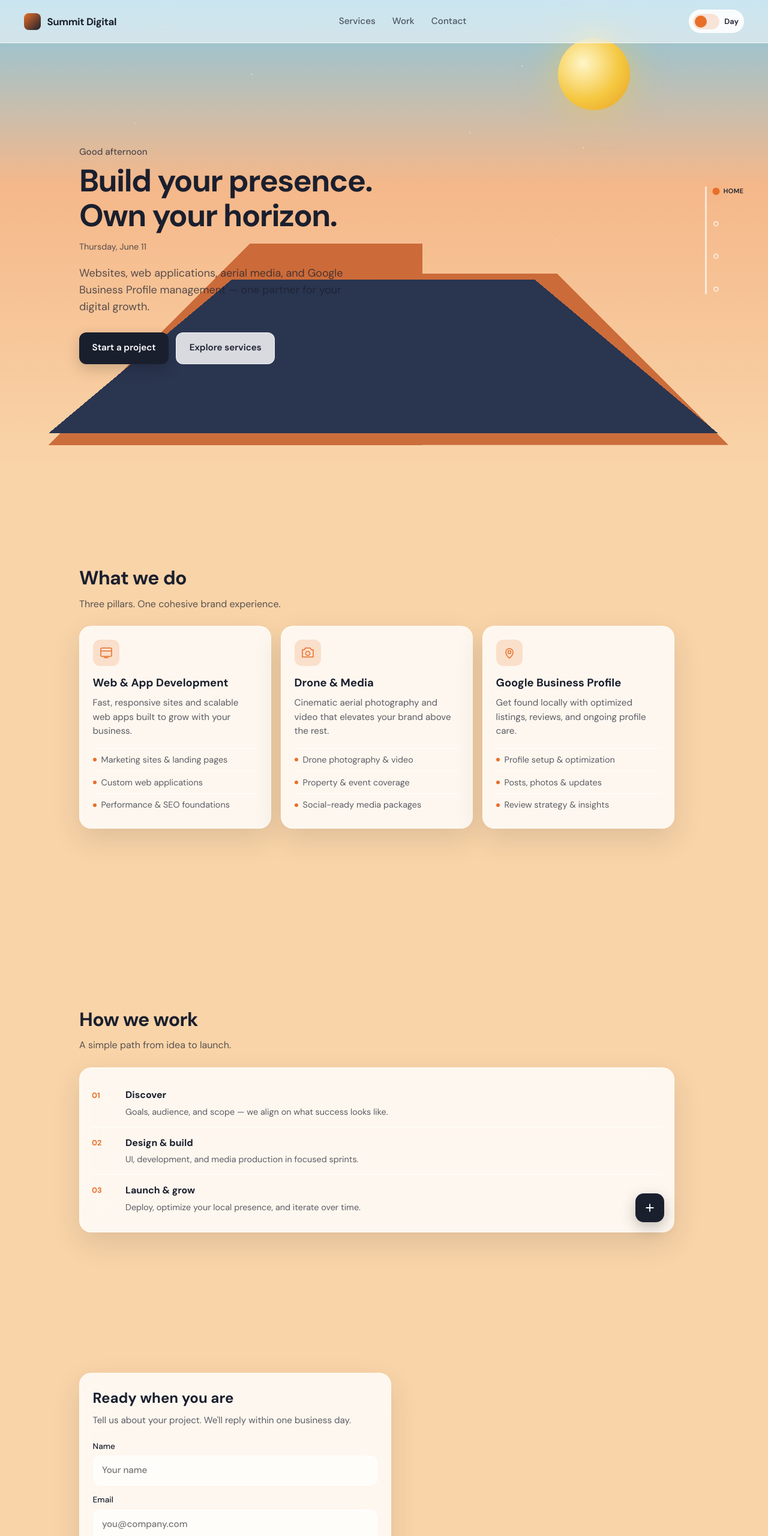
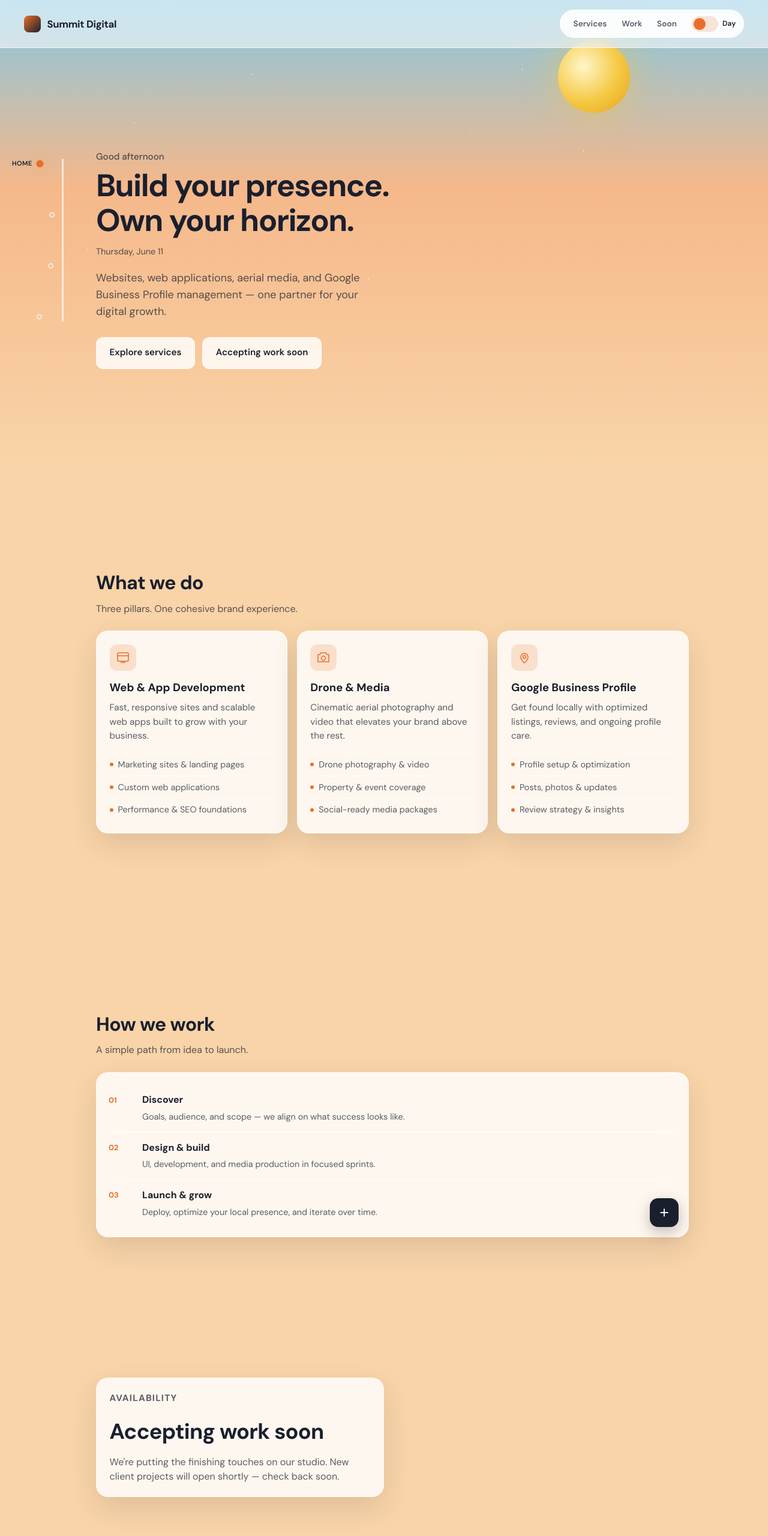
Before and after one commit to CHWEB7/Media, a website: page index.html in a window 1280 px wide. Shown: the top 2560 px of the page at 60% size. Drawn offline with Linux system fonts and the light colour scheme.

Commit message:
Remove form and mountains, regroup header nav, move scroll rail left

```diff
--- a/css/styles.css
+++ b/css/styles.css
@@ -29,8 +29,6 @@
   --sky-top: #7ec8e8;
   --sky-mid: #f5b88a;
   --sky-bottom: #f9d4a8;
-  --mountain-back: #c45c2a;
-  --mountain-front: #2a3550;
   --sun-opacity: 1;
   --moon-opacity: 0;
   --stars-opacity: 0;
@@ -52,8 +50,6 @@
   --sky-top: #12081f;
   --sky-mid: #2a1454;
   --sky-bottom: #1a0f2e;
-  --mountain-back: #2d1b5e;
-  --mountain-front: #0c0618;
   --sun-opacity: 0;
   --moon-opacity: 1;
   --stars-opacity: 1;
@@ -220,30 +216,6 @@ body {
   to { opacity: 1; transform: scale(1.02); }
 }
 
-.mountains {
-  position: absolute;
-  bottom: 0;
-  left: 0;
-  width: 100%;
-  height: 42%;
-  transition: filter var(--transition);
-  will-change: transform;
-}
-
-.mountains--back {
-  background:
-    linear-gradient(135deg, transparent 40%, var(--mountain-back) 40%) 0 100% / 55% 100% no-repeat,
-    linear-gradient(225deg, transparent 38%, var(--mountain-back) 38%) 100% 100% / 50% 85% no-repeat;
-  opacity: 0.85;
-}
-
-.mountains--front {
-  height: 32%;
-  background:
-    linear-gradient(140deg, transparent 42%, var(--mountain-front) 42%) 0 100% / 48% 100% no-repeat,
-    linear-gradient(220deg, transparent 40%, var(--mountain-front) 40%) 100% 100% / 52% 100% no-repeat;
-}
-
 /* Header */
 .site-header {
   position: sticky;
@@ -278,36 +250,59 @@ body {
   background: linear-gradient(135deg, var(--accent), var(--btn-primary-bg));
 }
 
+.header-actions {
+  display: flex;
+  align-items: center;
+  gap: 0.35rem;
+  padding: 0.3rem 0.35rem 0.3rem 0.65rem;
+  border-radius: 999px;
+  background: var(--glass-bg);
+  border: 1px solid var(--glass-border);
+  backdrop-filter: blur(12px);
+  -webkit-backdrop-filter: blur(12px);
+}
+
 .site-nav {
-  display: none;
-  gap: 1.75rem;
+  display: flex;
+  align-items: center;
+  gap: 0.15rem;
 }
 
 .site-nav a {
   color: var(--text-muted);
   text-decoration: none;
-  font-size: 0.95rem;
-  font-weight: 500;
-  transition: color 0.2s;
+  font-size: 0.8rem;
+  font-weight: 600;
+  padding: 0.4rem 0.55rem;
+  border-radius: 999px;
+  transition: color 0.2s, background 0.2s;
 }
 
-.site-nav a:hover { color: var(--text); }
+.site-nav a:hover {
+  color: var(--text);
+  background: var(--accent-soft);
+}
+
+.site-nav a.is-active {
+  color: var(--text);
+  background: var(--accent-soft);
+}
 
 .theme-toggle {
   display: flex;
   align-items: center;
-  gap: 0.55rem;
-  padding: 0.35rem 0.5rem 0.35rem 0.35rem;
+  gap: 0.45rem;
+  padding: 0.3rem 0.45rem 0.3rem 0.3rem;
+  margin-left: 0.15rem;
   border: none;
-  border-radius: 999px;
-  background: var(--glass-bg);
+  border-left: 1px solid var(--glass-border);
+  border-radius: 0 999px 999px 0;
+  background: transparent;
   color: var(--text);
   cursor: pointer;
   font: inherit;
-  font-size: 0.8rem;
+  font-size: 0.75rem;
   font-weight: 600;
-  backdrop-filter: blur(8px);
-  border: 1px solid var(--glass-border);
 }
 
 .theme-toggle__track {
@@ -368,7 +363,7 @@ section {
 .scroll-section > .hero__actions,
 .scroll-section > .card-grid,
 .scroll-section > .timeline,
-.scroll-section > .contact__card {
+.scroll-section > .coming-soon {
   opacity: 0;
   transform: translate3d(0, 48px, 0);
   filter: blur(6px);
@@ -387,7 +382,7 @@ section {
 .scroll-section.is-visible > .hero__actions,
 .scroll-section.is-visible > .card-grid,
 .scroll-section.is-visible > .timeline,
-.scroll-section.is-visible > .contact__card,
+.scroll-section.is-visible > .coming-soon,
 .scroll-section.is-visible .glass-card {
   opacity: 1;
   transform: translate3d(0, 0, 0);
@@ -426,17 +421,17 @@ section {
 .hero.scroll-section > .hero__lead { --reveal-i: 3; }
 .hero.scroll-section > .hero__actions { --reveal-i: 4; }
 
-/* Right-hand scroll rail */
+/* Left-hand scroll rail */
 .scroll-rail {
   position: fixed;
   top: 50%;
-  right: clamp(0.65rem, 2vw, 1.25rem);
+  left: clamp(0.65rem, 2vw, 1.25rem);
   z-index: 90;
   transform: translateY(-50%);
   display: none;
-  flex-direction: row;
+  flex-direction: row-reverse;
   align-items: stretch;
-  gap: 0.65rem;
+  gap: 0.75rem;
   padding: 0.35rem 0;
 }
 
@@ -446,7 +441,7 @@ section {
   border-radius: 999px;
   background: var(--glass-border);
   overflow: hidden;
-  min-height: 180px;
+  min-height: clamp(240px, 34vh, 300px);
   align-self: stretch;
 }
 
@@ -469,7 +464,7 @@ section {
   display: flex;
   flex-direction: column;
   justify-content: space-between;
-  min-height: 180px;
+  min-height: clamp(240px, 34vh, 300px);
 }
 
 .scroll-rail__markers a {
@@ -501,9 +496,10 @@ section {
 
 .scroll-rail__label {
   opacity: 0;
-  transform: translateX(6px);
+  transform: translateX(-6px);
   transition: opacity 0.25s ease, transform 0.25s ease;
   white-space: nowrap;
+  order: -1;
 }
 
 .scroll-rail__markers a:hover .scroll-rail__label,
@@ -739,62 +735,31 @@ section {
 .fab svg { width: 22px; height: 22px; }
 .fab:hover { transform: scale(1.05); }
 
-/* Contact */
-.contact__card {
-  max-width: 520px;
+/* Coming soon */
+.coming-soon {
+  max-width: 480px;
 }
 
-.contact__card h2 {
+.coming-soon__eyebrow {
   margin: 0 0 0.5rem;
+  font-size: 0.8rem;
+  font-weight: 700;
+  letter-spacing: 0.08em;
+  text-transform: uppercase;
+  color: var(--accent);
 }
 
-.contact__card > p {
-  margin: 0 0 1.25rem;
-  color: var(--text-muted);
+.coming-soon h2 {
+  margin: 0 0 0.65rem;
+  font-size: clamp(1.75rem, 4vw, 2.25rem);
+  letter-spacing: -0.02em;
 }
 
-.contact__form {
-  display: grid;
-  gap: 0.85rem;
-}
-
-.contact__form label {
-  display: grid;
-  gap: 0.35rem;
-  font-size: 0.85rem;
-  font-weight: 500;
-}
-
-.contact__form input,
-.contact__form select,
-.contact__form textarea {
-  width: 100%;
-  padding: 0.75rem 0.9rem;
-  border-radius: var(--radius-sm);
-  border: 1px solid var(--glass-border);
-  background: rgba(255, 255, 255, 0.06);
-  color: inherit;
-  font: inherit;
-  font-size: 0.95rem;
-}
-
-[data-theme="day"] .contact__form input,
-[data-theme="day"] .contact__form select,
-[data-theme="day"] .contact__form textarea {
-  background: rgba(255, 255, 255, 0.65);
-}
-
-.contact__form input:focus,
-.contact__form select:focus,
-.contact__form textarea:focus {
-  outline: 2px solid var(--accent);
-  outline-offset: 1px;
-}
-
-.form-note {
+.coming-soon > p:last-child {
   margin: 0;
-  font-size: 0.85rem;
-  color: var(--accent);
+  color: var(--text-muted);
+  font-size: 1rem;
+  max-width: 38ch;
 }
 
 /* Bottom nav (mobile) */
@@ -854,7 +819,10 @@ section {
 
 /* Responsive */
 @media (min-width: 720px) {
-  .site-nav { display: flex; }
+  .site-nav a {
+    font-size: 0.85rem;
+    padding: 0.45rem 0.7rem;
+  }
 
   .card-grid {
     grid-template-columns: repeat(3, 1fr);
@@ -868,7 +836,18 @@ section {
 
   main {
     padding-bottom: 3rem;
-    padding-right: 3.5rem;
+    padding-left: 3.75rem;
+  }
+}
+
+@media (max-width: 479px) {
+  .site-nav a {
+    font-size: 0.72rem;
+    padding: 0.35rem 0.4rem;
+  }
+
+  .theme-toggle__label {
+    display: none;
   }
 }
 
--- a/index.html
+++ b/index.html
@@ -20,8 +20,6 @@
       <div class="celestial sun"></div>
       <div class="celestial moon" aria-hidden="true"></div>
     </div>
-    <div class="mountains mountains--back" data-parallax="0.35"></div>
-    <div class="mountains mountains--front" data-parallax="0.5"></div>
   </div>
 
   <header class="site-header">
@@ -29,10 +27,11 @@
       <span class="brand__mark" aria-hidden="true"></span>
       <span class="brand__name">Summit Digital</span>
     </div>
+    <div class="header-actions">
       <nav class="site-nav" aria-label="Main navigation">
-      <a href="#services">Services</a>
-      <a href="#work">Work</a>
-      <a href="#contact">Contact</a>
+        <a href="#services" data-nav="services">Services</a>
+        <a href="#work" data-nav="work">Work</a>
+        <a href="#contact" data-nav="contact">Soon</a>
       </nav>
       <button class="theme-toggle" type="button" aria-label="Toggle day and night theme" aria-pressed="false">
         <span class="theme-toggle__track">
@@ -40,6 +39,7 @@
         </span>
         <span class="theme-toggle__label">Night</span>
       </button>
+    </div>
   </header>
 
   <nav class="scroll-rail" aria-label="Page progress">
@@ -50,7 +50,7 @@
       <li><a href="#home" data-rail="home" aria-label="Home"><span class="scroll-rail__dot"></span><span class="scroll-rail__label">Home</span></a></li>
       <li><a href="#services" data-rail="services" aria-label="Services"><span class="scroll-rail__dot"></span><span class="scroll-rail__label">Services</span></a></li>
       <li><a href="#work" data-rail="work" aria-label="Process"><span class="scroll-rail__dot"></span><span class="scroll-rail__label">Process</span></a></li>
-      <li><a href="#contact" data-rail="contact" aria-label="Contact"><span class="scroll-rail__dot"></span><span class="scroll-rail__label">Contact</span></a></li>
+      <li><a href="#contact" data-rail="contact" aria-label="Availability"><span class="scroll-rail__dot"></span><span class="scroll-rail__label">Soon</span></a></li>
     </ol>
   </nav>
 
@@ -64,8 +64,8 @@
         one partner for your digital growth.
       </p>
       <div class="hero__actions">
-        <a class="btn btn--primary" href="#contact">Start a project</a>
         <a class="btn btn--ghost" href="#services">Explore services</a>
+        <a class="btn btn--ghost" href="#contact">Accepting work soon</a>
       </div>
     </section>
 
@@ -151,35 +151,10 @@
     </section>
 
     <section class="scroll-section contact" id="contact" data-section>
-      <div class="glass-card contact__card">
-        <h2>Ready when you are</h2>
-        <p>Tell us about your project. We'll reply within one business day.</p>
-        <form class="contact__form" action="#" method="post" data-form="contact">
-          <label>
-            <span>Name</span>
-            <input type="text" name="name" required autocomplete="name" placeholder="Your name">
-          </label>
-          <label>
-            <span>Email</span>
-            <input type="email" name="email" required autocomplete="email" placeholder="you@company.com">
-          </label>
-          <label>
-            <span>Service</span>
-            <select name="service" required>
-              <option value="">Select a service</option>
-              <option value="web">Web &amp; App Development</option>
-              <option value="media">Drone &amp; Media</option>
-              <option value="gmb">Google Business Profile</option>
-              <option value="bundle">Full package</option>
-            </select>
-          </label>
-          <label>
-            <span>Message</span>
-            <textarea name="message" rows="4" required placeholder="Brief project overview…"></textarea>
-          </label>
-          <button class="btn btn--primary btn--full" type="submit">Send inquiry</button>
-          <p class="form-note" data-form-note hidden></p>
-        </form>
+      <div class="glass-card coming-soon">
+        <p class="coming-soon__eyebrow">Availability</p>
+        <h2>Accepting work soon</h2>
+        <p>We're putting the finishing touches on our studio. New client projects will open shortly — check back soon.</p>
       </div>
     </section>
   </main>
@@ -189,13 +164,17 @@
       <svg viewBox="0 0 24 24" fill="none" stroke="currentColor" stroke-width="1.5"><path d="M4 10.5L12 4l8 6.5V20a1 1 0 01-1 1h-5v-6H10v6H5a1 1 0 01-1-1v-9.5z"/></svg>
       <span>Home</span>
     </a>
+    <a href="#services" class="bottom-nav__link" data-nav="services">
+      <svg viewBox="0 0 24 24" fill="none" stroke="currentColor" stroke-width="1.5"><rect x="3" y="4" width="18" height="14" rx="2"/><path d="M3 9h18"/></svg>
+      <span>Services</span>
+    </a>
     <button class="bottom-nav__link" type="button" data-theme-shortcut aria-label="Toggle theme">
       <svg viewBox="0 0 24 24" fill="none" stroke="currentColor" stroke-width="1.5"><path d="M21 14.5A7.5 7.5 0 1110.5 4a6 6 0 0010.5 10.5z"/></svg>
       <span>Theme</span>
     </button>
     <a href="#contact" class="bottom-nav__link" data-nav="contact">
-      <svg viewBox="0 0 24 24" fill="none" stroke="currentColor" stroke-width="1.5"><circle cx="12" cy="8" r="3.5"/><path d="M5 20a7 7 0 0114 0"/></svg>
-      <span>Contact</span>
+      <svg viewBox="0 0 24 24" fill="none" stroke="currentColor" stroke-width="1.5"><circle cx="12" cy="12" r="9"/><path d="M12 8v4l2.5 2.5"/></svg>
+      <span>Soon</span>
     </a>
   </nav>
 
--- a/js/app.js
+++ b/js/app.js
@@ -58,7 +58,7 @@ function initHero() {
 }
 
 function setActiveSection(id) {
-  $$('.bottom-nav__link[data-nav]').forEach((link) => {
+  $$('[data-nav]').forEach((link) => {
     const active = link.dataset.nav === id;
     link.classList.toggle('is-active', active);
     if (active) link.setAttribute('aria-current', 'page');
@@ -175,57 +175,6 @@ function initParallax() {
   updateParallax();
 }
 
-function initContactForm() {
-  const form = $('[data-form="contact"]');
-  const note = $('[data-form-note]');
-  if (!form) return;
-
-  form.addEventListener('submit', async (e) => {
-    e.preventDefault();
-    const submitBtn = form.querySelector('[type="submit"]');
-    const data = Object.fromEntries(new FormData(form));
-
-    if (submitBtn) {
-      submitBtn.disabled = true;
-      submitBtn.textContent = 'Sending…';
-    }
-    if (note) {
-      note.hidden = true;
-      note.textContent = '';
-    }
-
-    try {
-      const res = await fetch('/api/contact', {
-        method: 'POST',
-        headers: { 'Content-Type': 'application/json' },
-        body: JSON.stringify(data),
-      });
-      const body = await res.json().catch(() => ({}));
-
-      if (!res.ok) {
-        throw new Error(body.error || 'Something went wrong. Please try again.');
-      }
-
-      if (note) {
-        note.textContent = 'Thanks — we received your inquiry and will reply soon.';
-        note.hidden = false;
-        note.scrollIntoView({ behavior: 'smooth', block: 'nearest' });
-      }
-      form.reset();
-    } catch (err) {
-      if (note) {
-        note.textContent = err.message || 'Could not send. Please email us directly.';
-        note.hidden = false;
-      }
-    } finally {
-      if (submitBtn) {
-        submitBtn.disabled = false;
-        submitBtn.textContent = 'Send inquiry';
-      }
-    }
-  });
-}
-
 function initFab() {
   $('.fab')?.addEventListener('click', () => {
     document.getElementById('contact')?.scrollIntoView({ behavior: 'smooth' });
@@ -238,7 +187,6 @@ document.addEventListener('DOMContentLoaded', () => {
   initSectionMotion();
   initScrollRail();
   initParallax();
-  initContactForm();
   initFab();
 });
 
```
Lines whose indentation alone changed are shown as unchanged.
